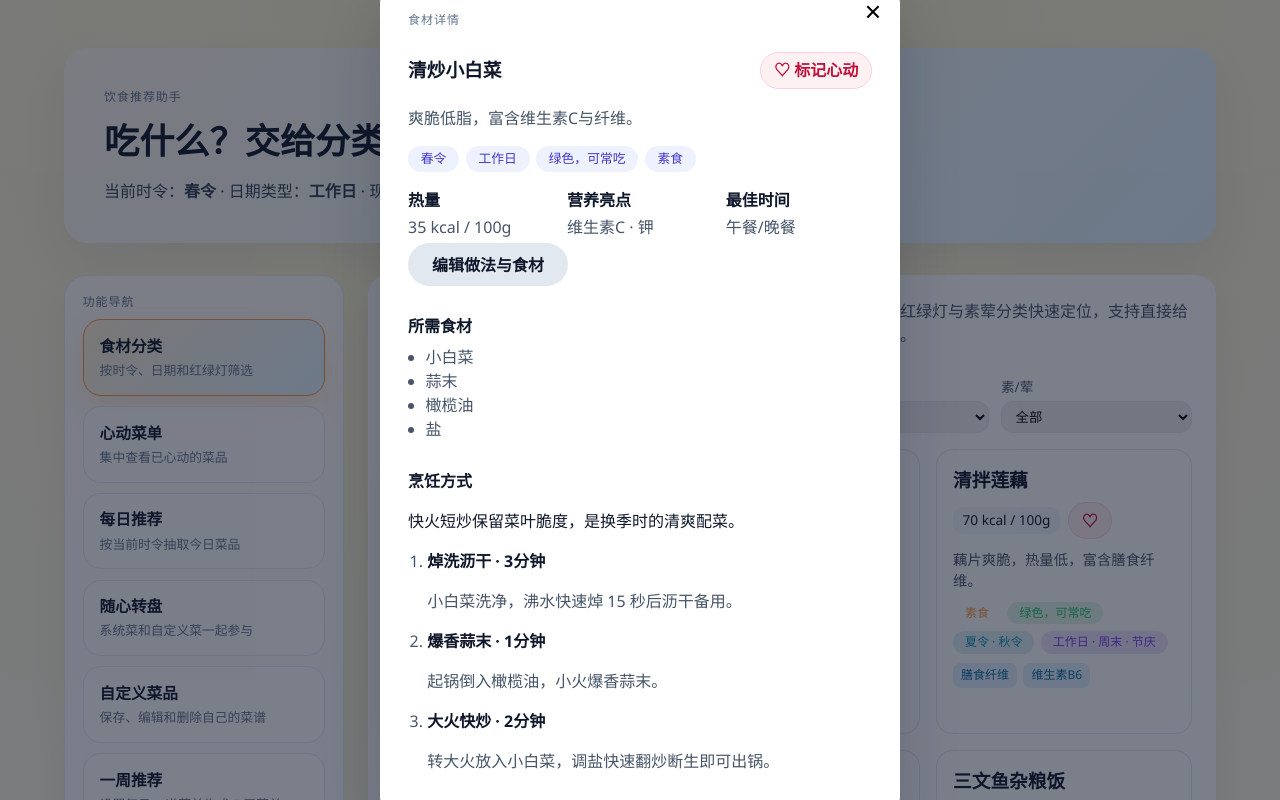
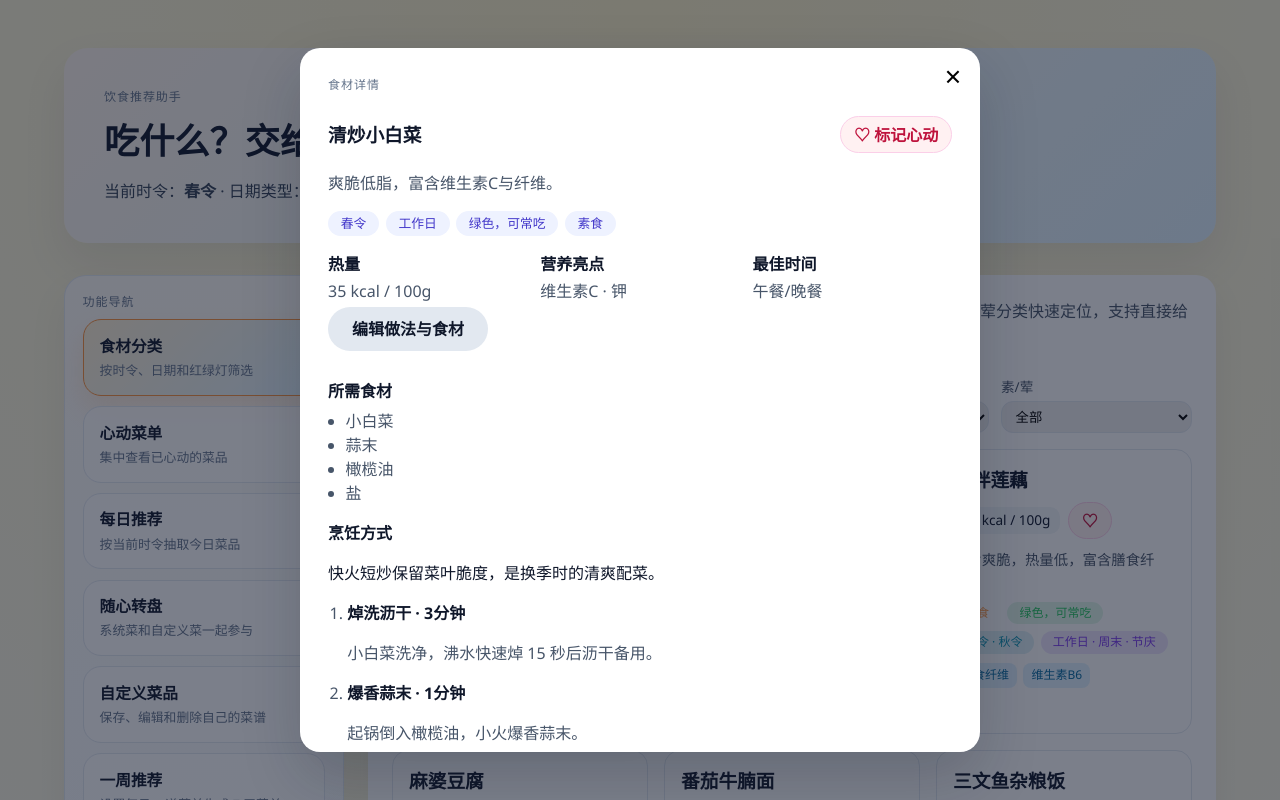
Before and after one commit to MonaQQ/FoodPlan, a React (Vite) app: page / in a window 1280 px wide. Both pictures are taken after a click on the button 520 px from the left and 591 px from the top of the page. Shown: the top 800 px of the page. Built offline with nearby package versions, Linux system fonts and the light colour scheme.

Commit message:
食材详情弹窗修改

```diff
--- a/src/App.css
+++ b/src/App.css
@@ -779,11 +779,13 @@
 .modal-card {
   background: #fff;
   border-radius: 20px;
-  max-width: 520px;
-  width: min(520px, 100%);
+  max-width: 680px;
+  width: min(680px, 100%);
   padding: 1.75rem;
   position: relative;
   box-shadow: 0 25px 60px rgba(15, 23, 42, 0.2);
+  max-height: min(88vh, 920px);
+  overflow: hidden;
 }
 
 .modal-close {
@@ -1028,6 +1030,7 @@
   display: flex;
   flex-direction: column;
   gap: 0.75rem;
+  min-height: 0;
 }
 
 .modal-form-actions {
@@ -1035,6 +1038,12 @@
   gap: 0.75rem;
   flex-wrap: wrap;
   margin-top: 0.25rem;
+}
+
+.modal-content-scroll {
+  overflow-y: auto;
+  max-height: min(50vh, 520px);
+  padding-right: 0.35rem;
 }
 
 @media (max-width: 720px) {
--- a/src/components/FoodDetailModal.tsx
+++ b/src/components/FoodDetailModal.tsx
@@ -107,11 +107,12 @@ export function FoodDetailModal({ food, onClose, onSave, onToggleFavorite, allow
               )}
             </div>
 
+            <div className="modal-content-scroll">
               <section className="modal-section">
                 <h4>所需食材</h4>
                 {isEditing ? (
                   <textarea
-                  rows={5}
+                    rows={8}
                     value={ingredientsText}
                     onChange={(event) => setIngredientsText(event.target.value)}
                     placeholder="每行一个食材，或用逗号分隔"
@@ -130,7 +131,7 @@ export function FoodDetailModal({ food, onClose, onSave, onToggleFavorite, allow
                 {isEditing ? (
                   <>
                     <textarea
-                    rows={4}
+                      rows={5}
                       value={cookingMethod}
                       onChange={(event) => setCookingMethod(event.target.value)}
                       placeholder="先写一段整体说明，比如：先炒香番茄，再加入菌菇煮 10 分钟。"
@@ -201,6 +202,7 @@ export function FoodDetailModal({ food, onClose, onSave, onToggleFavorite, allow
                   </>
                 )}
               </section>
+            </div>
           </form>
         ) : null}
       </article>
```
Lines whose indentation alone changed are shown as unchanged.
